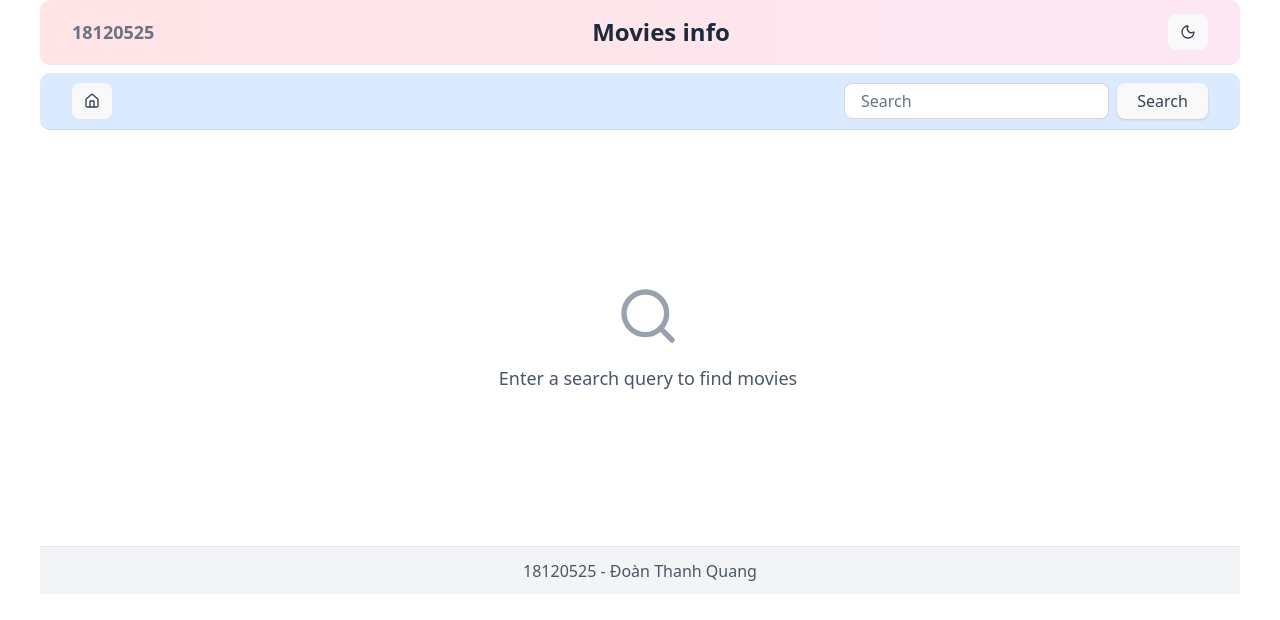
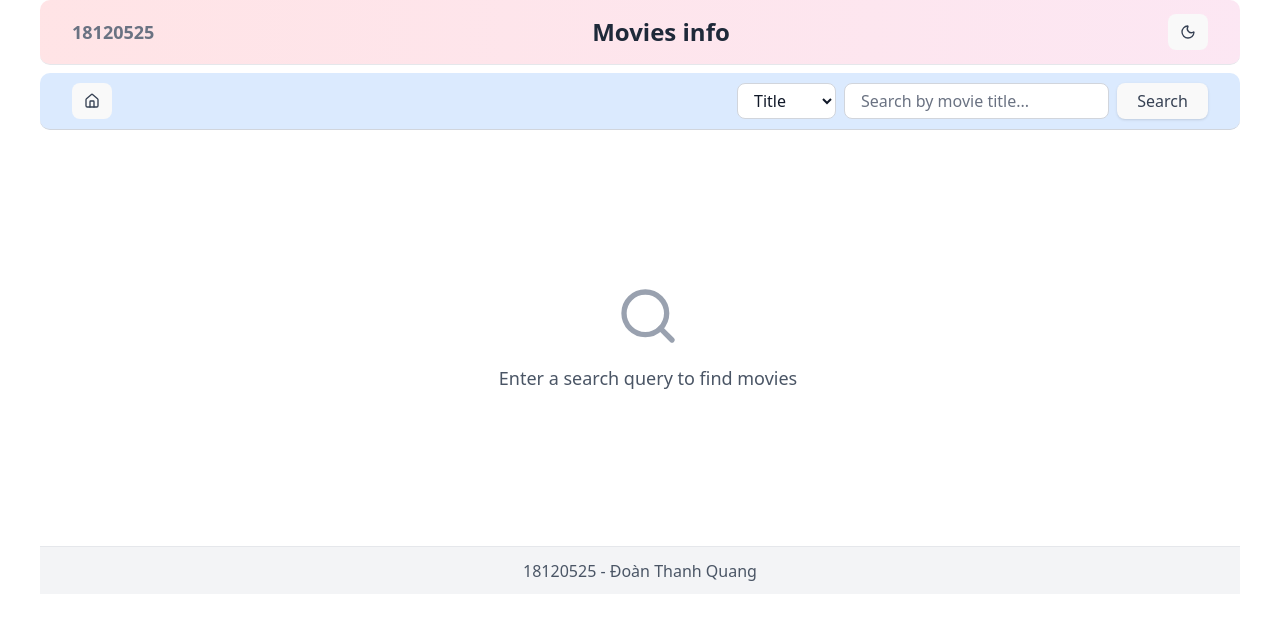
Before and after one commit to doanthanhquang/bai-tap-ca-nhan-2, a React (Vite) app: page /search in a window 1280 px wide. Shown: the top 620 px of the page. Built offline with nearby package versions, Linux system fonts and the light colour scheme.

Commit message:
feat: handle search by person

```diff
--- a/src/api/movies.ts
+++ b/src/api/movies.ts
@@ -37,14 +37,32 @@ export const moviesApi = {
     return response.data;
   },
 
-  // Search movies by name
-  searchMovies: async ({ title, page = 1, limit = 10 }: { title: string, page?: number, limit?: number }) => {
+  // Search movies by title or person
+  searchMovies: async ({
+    searchType,
+    query,
+    page = 1,
+    limit = 10
+  }: {
+    searchType: 'title' | 'person',
+    query: string,
+    page?: number,
+    limit?: number
+  }) => {
+    const params: Record<string, string | number> = {
+      page,
+      limit,
+    };
+
+    // Add the appropriate search parameter based on type
+    if (searchType === 'title') {
+      params.title = query;
+    } else {
+      params.person = query;
+    }
+
     const response = await axiosInstance.get<PaginatedResponse<Movie>>('/movies/search', {
-      params: {
-        title,
-        page,
-        limit,
-      }
+      params
     });
     return response.data;
   },
--- a/src/components/layout/navbar.tsx
+++ b/src/components/layout/navbar.tsx
@@ -3,13 +3,16 @@ import { Button } from "@/components/ui/button";
 import { useState } from "react";
 import { useNavigate } from "react-router-dom";
 
+type SearchType = 'title' | 'person';
+
 const Navbar = () => {
   const [searchQuery, setSearchQuery] = useState("");
+  const [searchType, setSearchType] = useState<SearchType>("title");
   const navigate = useNavigate();
 
   const handleSearch = () => {
     if (searchQuery.trim()) {
-      navigate(`/search?title=${encodeURIComponent(searchQuery.trim())}`);
+      navigate(`/search?type=${searchType}&q=${encodeURIComponent(searchQuery.trim())}`);
     }
   };
 
@@ -40,14 +43,27 @@ const Navbar = () => {
 
           {/* Search Bar */}
           <div className="flex items-center justify-center gap-2 ml-auto">
+            {/* Search Type Select */}
+            <select
+              value={searchType}
+              onChange={(e) => setSearchType(e.target.value as SearchType)}
+              className="h-9 px-3 rounded-md border border-gray-300 dark:border-gray-600 bg-white dark:bg-gray-700 text-gray-900 dark:text-gray-100 focus:outline-none focus:ring-2 focus:ring-blue-500 dark:focus:ring-blue-400 cursor-pointer"
+            >
+              <option value="title">Title</option>
+              <option value="person">Person</option>
+            </select>
+
+            {/* Search Input */}
             <input
               type="text"
-              placeholder="Search"
+              placeholder={searchType === 'title' ? 'Search by movie title...' : 'Search by person name...'}
               value={searchQuery}
               onChange={(e) => setSearchQuery(e.target.value)}
               onKeyPress={handleKeyPress}
-              className="h-9 px-4 rounded-md border border-gray-300 dark:border-gray-600 bg-white dark:bg-gray-700 text-gray-900 dark:text-gray-100 placeholder-gray-500 dark:placeholder-gray-400 focus:outline-none focus:ring-2 focus:ring-blue-500 dark:focus:ring-blue-400"
+              className="h-9 px-4 rounded-md border border-gray-300 dark:border-gray-600 bg-white dark:bg-gray-700 text-gray-900 dark:text-gray-100 placeholder-gray-500 dark:placeholder-gray-400 focus:outline-none focus:ring-2 focus:ring-blue-500 dark:focus:ring-blue-400 min-w-[200px]"
             />
+
+            {/* Search Button */}
             <Button
               onClick={handleSearch}
               variant="outline"
--- a/src/pages/search-results.tsx
+++ b/src/pages/search-results.tsx
@@ -7,7 +7,8 @@ import { Search } from "lucide-react";
 
 export default function SearchResultsPage() {
   const [searchParams] = useSearchParams();
-  const query = searchParams.get("title") || "";
+  const query = searchParams.get("q") || "";
+  const searchType = (searchParams.get("type") as 'title' | 'person') || "title";
   const [movies, setMovies] = useState<Movie[]>([]);
   const [loading, setLoading] = useState(false);
   const [error, setError] = useState<string | null>(null);
@@ -22,7 +23,8 @@ export default function SearchResultsPage() {
         setLoading(true);
         setError(null);
         const response = await moviesApi.searchMovies({
-          title: query,
+          searchType,
+          query,
           page: 1,
           limit: 20,
         });
@@ -40,7 +42,7 @@ export default function SearchResultsPage() {
     };
 
     fetchSearchResults();
-  }, [query]);
+  }, [query, searchType]);
 
   const loadMore = async () => {
     if (!hasMore || loading) return;
@@ -48,7 +50,8 @@ export default function SearchResultsPage() {
     try {
       setLoading(true);
       const response = await moviesApi.searchMovies({
-        title: query,
+        searchType,
+        query,
         page: page + 1,
         limit: 20,
       });
@@ -62,6 +65,10 @@ export default function SearchResultsPage() {
     } finally {
       setLoading(false);
     }
+  };
+
+  const getSearchTypeLabel = () => {
+    return searchType === 'title' ? 'title' : 'person';
   };
 
   if (!query) {
@@ -99,6 +106,7 @@ export default function SearchResultsPage() {
   return (
     <div className="space-y-6">
       {/* Search Header */}
+      <div className="flex flex-col gap-2">
         <div className="flex items-center justify-between">
           <h1 className="text-2xl font-bold text-gray-900 dark:text-gray-100">
             Search Results for "{query}"
@@ -106,6 +114,10 @@ export default function SearchResultsPage() {
           <span className="text-gray-600 dark:text-gray-400">
             {movies.length} results
           </span>
+        </div>
+        <p className="text-sm text-gray-500 dark:text-gray-400">
+          Searching by {getSearchTypeLabel()}
+        </p>
       </div>
 
       {/* Results Grid */}
```
Lines whose indentation alone changed are shown as unchanged.
